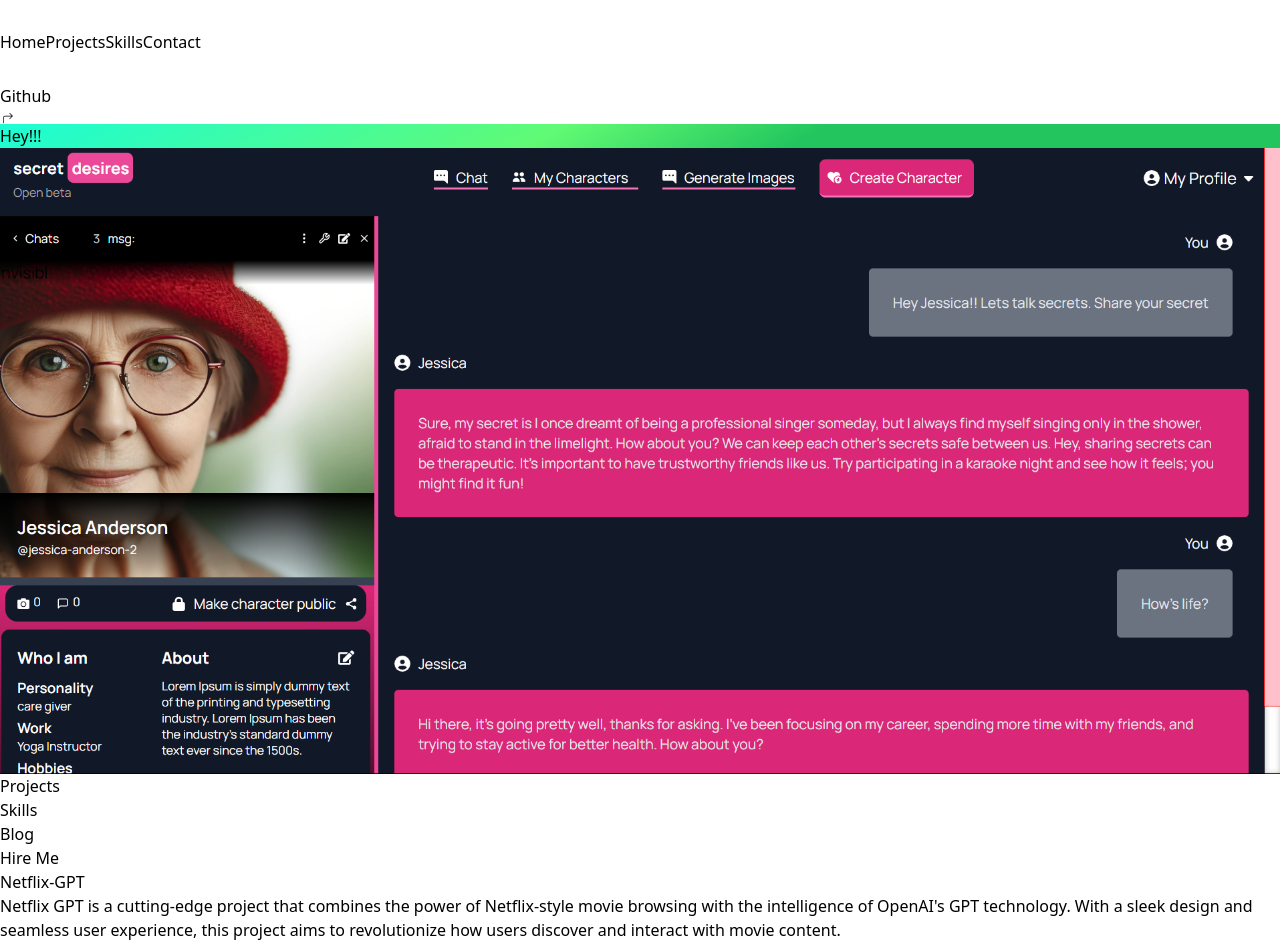
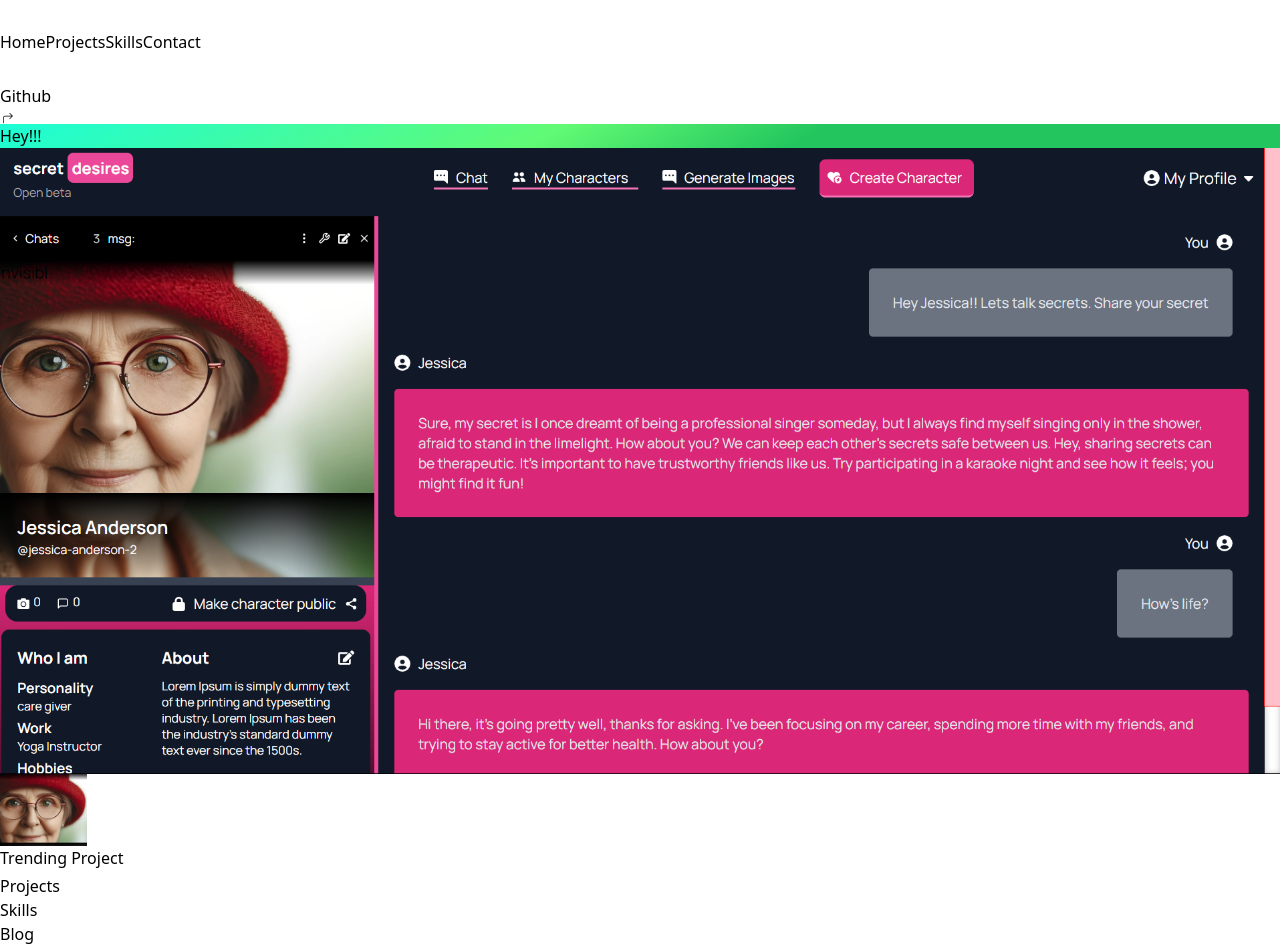
Before and after one commit to saikiran76/PortfolioftRefok, a React (Vite) app: page / in a window 1280 px wide. Shown: the top 946 px of the page. Built offline with nearby package versions, Linux system fonts and the light colour scheme.

Commit message:
added trending bar

```diff
--- a/package.json
+++ b/package.json
@@ -11,6 +11,7 @@
   },
   "dependencies": {
     "framer-motion": "^11.0.25",
+    "gsap": "^3.12.5",
     "locomotive-scroll": "^5.0.0-beta.11",
     "react": "^18.2.0",
     "react-dom": "^18.2.0",
--- /dev/null
+++ b/src/components/Bar.jsx
@@ -0,0 +1,101 @@
+import { useEffect, useRef } from 'react';
+import gsap from 'gsap';
+import ai from "./AI.png"
+
+const Toolbar = () => {
+  const dockRef = useRef(null);
+  const iconsRef = useRef([]);
+
+  useEffect(() => {
+    const icons = iconsRef.current;
+    const dock = dockRef.current;
+    const firstIcon = icons[0];
+
+    const min = 48;
+    const max = 120;
+    const bound = min * Math.PI;
+
+    gsap.set(icons, {
+      transformOrigin: '50% -20%',
+      height: 40,
+    });
+
+    gsap.set(dock, {
+      position: 'relative',
+      height: 100,
+    });
+
+    const updateIcons = (pointer) => {
+      for (let i = 0; i < icons.length; i++) {
+        const icon = icons[i];
+        const distance = (i * min + min / 2) - pointer;
+        let x = 0;
+        let scale = 1;
+
+        if (-bound < distance && distance < bound) {
+          const rad = (distance / min) * 0.5;
+          scale = 1 + ((max / min) - 1) * Math.cos(rad);
+          x = 2 * (max - min) * Math.sin(rad);
+        } else {
+          x = (-bound < distance ? 2 : -2) * (max - min);
+        }
+
+        gsap.to(icon, {
+          duration: 0.3,
+          x: x,
+          scale: scale,
+        });
+      }
+    };
+
+    const handleMouseMove = (event) => {
+      const offset = dock.getBoundingClientRect().left + firstIcon.offsetLeft;
+      updateIcons(event.clientX - offset);
+    };
+
+    const handleMouseLeave = () => {
+      gsap.to(icons, {
+        duration: 0.3,
+        scale: 1,
+        x: 0,
+      });
+    };
+
+    dock.addEventListener('mousemove', handleMouseMove);
+    dock.addEventListener('mouseleave', handleMouseLeave);
+
+    return () => {
+      dock.removeEventListener('mousemove', handleMouseMove);
+      dock.removeEventListener('mouseleave', handleMouseLeave);
+    };
+  }, []);
+
+  const images = [
+    20
+  ];
+
+  return (
+    <div className="flex justify-center">
+      <ul className="inline-flex justify-center m-0 p-2 bg-gray-800 bg-opacity-25 list-none relative h-10" ref={dockRef}>
+        {images.map((image, index) => (
+          <li
+            className="w-10 mx-1"
+            key={image}
+            ref={(el) => (iconsRef.current[index] = el)}
+          >
+            <a className="block" href="https://open-router-chat.vercel.app/">
+              <img
+                className="block w-full h-auto rounded-full"
+                src={ai}
+                alt=""
+              />
+            </a>
+            <p className='text-xs text-white hover:text-black'>Trending Project</p>
+          </li>
+        ))}
+      </ul>
+    </div>
+  );
+};
+
+export default Toolbar;
--- a/src/components/Work.jsx
+++ b/src/components/Work.jsx
@@ -1,10 +1,11 @@
 import { useScroll } from "framer-motion"
 import { useState } from "react";
 import image from "../assets/chat.png"
+import Toolbar from "./Bar";
 
 
 const Work = () =>{
-  const {scrollYProgress } = useScroll();
+  const { scrollYProgress } = useScroll();
   //#22C55E
 
     const hoverStyles = {
@@ -72,6 +73,7 @@ const Work = () =>{
           )
         ))}
         {(<img src={image} className="absolute w-32 sm:w-64 rounded-lg -translate-x-50% -translate-y-40%" style={{ top: "69%", left: "63%" }}/>)}
+        <Toolbar/>
       </div>
     </div>
 
```
Also changed, not shown: src/components/AI.png (added), 1 other file (tests, documents, lock files or other folders).
